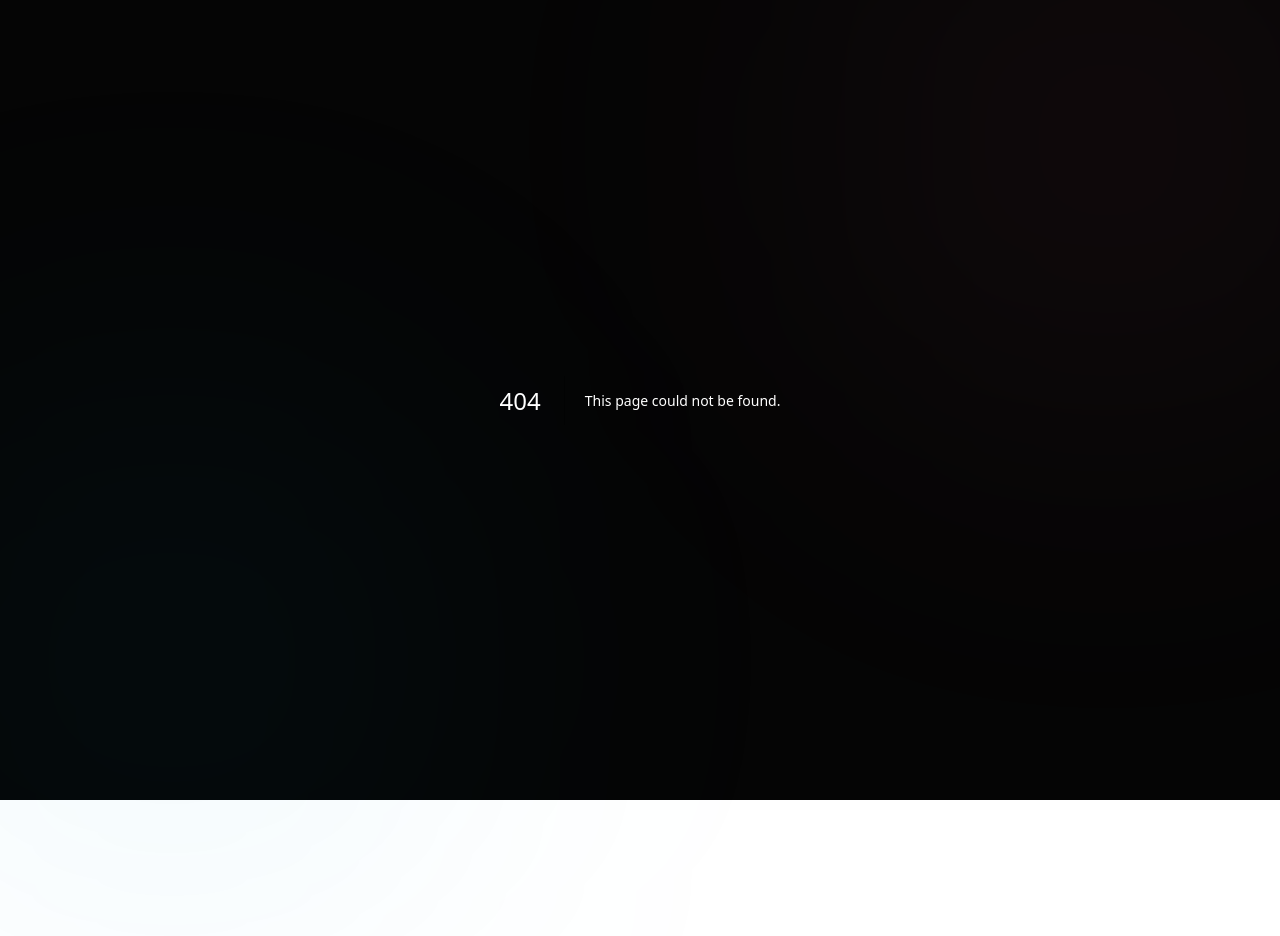
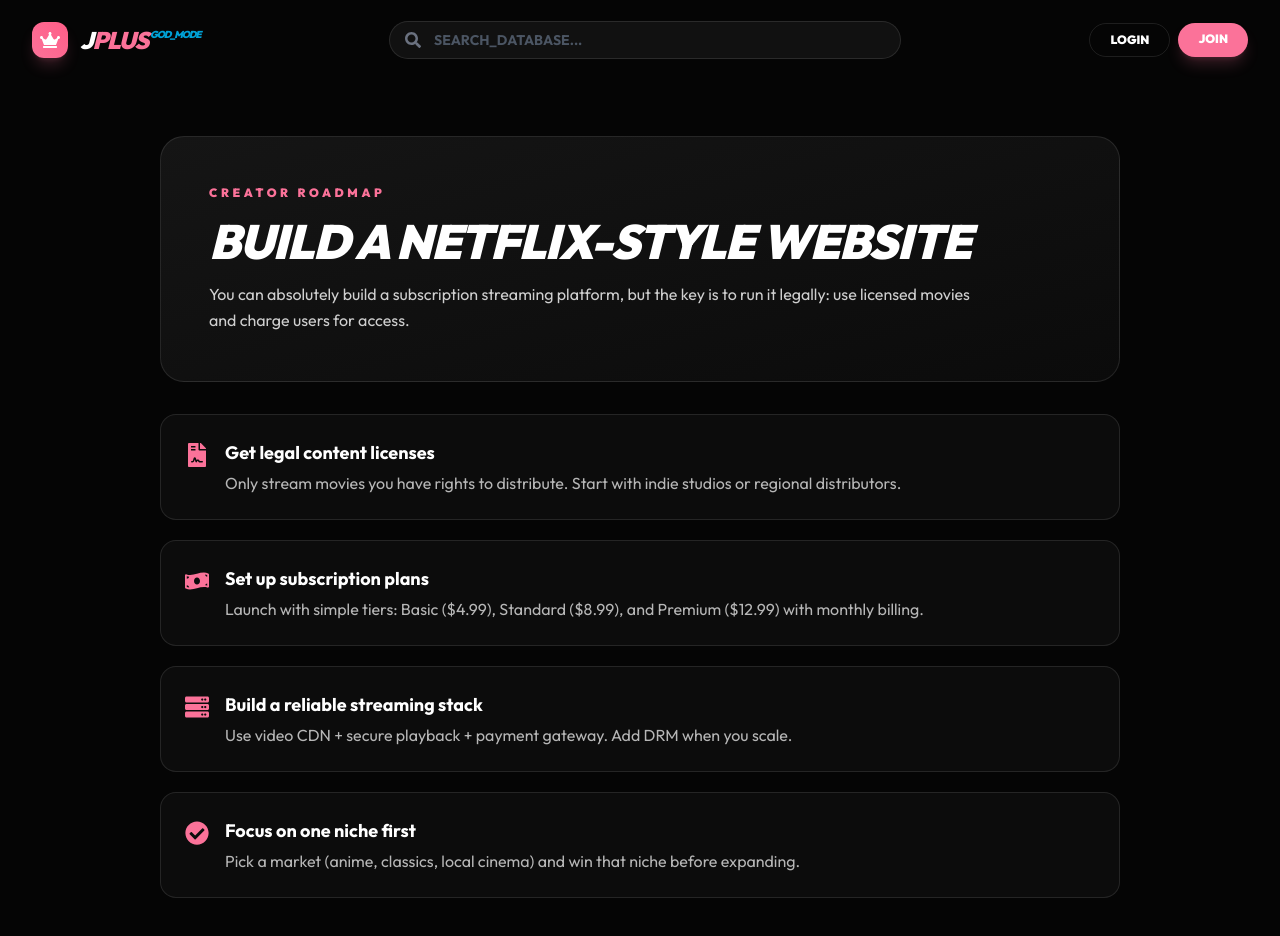
Before and after one commit to suriyanxasex-sudo/anime-web, a Next.js app: page /launch-plan in a window 1280 px wide. Before the commit this address had no page. Before the commit the page ends 800 px from the top, so only its background shows below. Built offline with nearby package versions, Linux system fonts and the light colour scheme.

Commit message:
Add legal streaming business launch plan page

```diff
--- a/pages/index.js
+++ b/pages/index.js
@@ -4,6 +4,7 @@
 import Navbar from '../components/Navbar';
 import MangaList from '../components/MangaList';
 import Head from 'next/head';
+import Link from 'next/link';
 import { FaFire, FaGlobeAsia, FaLayerGroup } from 'react-icons/fa';
 
 export default function Home() {
@@ -49,6 +50,9 @@
                <p className="text-sm md:text-base font-bold text-white/90 leading-relaxed max-w-lg">
                  JPLUS DATABASE V3.0 - เข้าถึงคลังมังงะระดับโลกด้วยความเร็วแสง ระบบแปลภาษาอัตโนมัติและเซิร์ฟเวอร์ความเร็วสูงจากสิงคโปร์
                </p>
+               <Link href="/launch-plan" className="inline-flex items-center gap-2 px-5 py-2.5 rounded-full bg-black/30 border border-white/20 hover:bg-black/45 transition-all font-black uppercase text-xs tracking-wider">
+                 Start a legal streaming business
+               </Link>
             </div>
 
             {/* Decor Icon */}
--- /dev/null
+++ b/pages/launch-plan.js
@@ -0,0 +1,70 @@
+import Head from 'next/head';
+import Navbar from '../components/Navbar';
+import { FaCheckCircle, FaFileContract, FaMoneyBillWave, FaServer } from 'react-icons/fa';
+
+const steps = [
+  {
+    icon: <FaFileContract className="text-[#FB7299]" />,
+    title: 'Get legal content licenses',
+    detail:
+      'Only stream movies you have rights to distribute. Start with indie studios or regional distributors.',
+  },
+  {
+    icon: <FaMoneyBillWave className="text-[#FB7299]" />,
+    title: 'Set up subscription plans',
+    detail:
+      'Launch with simple tiers: Basic ($4.99), Standard ($8.99), and Premium ($12.99) with monthly billing.',
+  },
+  {
+    icon: <FaServer className="text-[#FB7299]" />,
+    title: 'Build a reliable streaming stack',
+    detail:
+      'Use video CDN + secure playback + payment gateway. Add DRM when you scale.',
+  },
+  {
+    icon: <FaCheckCircle className="text-[#FB7299]" />,
+    title: 'Focus on one niche first',
+    detail:
+      'Pick a market (anime, classics, local cinema) and win that niche before expanding.',
+  },
+];
+
+export default function LaunchPlanPage() {
+  return (
+    <div className="min-h-screen bg-[#050505] text-white">
+      <Head>
+        <title>Launch Your Streaming Business | JPLUS</title>
+      </Head>
+
+      <Navbar />
+
+      <main className="max-w-5xl mx-auto px-4 md:px-8 py-10">
+        <section className="rounded-3xl border border-white/10 bg-gradient-to-br from-[#151515] to-[#0B0B0B] p-8 md:p-12 mb-8">
+          <p className="text-[#FB7299] uppercase tracking-[0.3em] text-xs font-black mb-4">Creator roadmap</p>
+          <h1 className="text-3xl md:text-5xl font-black italic uppercase tracking-tight mb-4">
+            Build a Netflix-style website
+          </h1>
+          <p className="text-white/80 max-w-3xl leading-relaxed">
+            You can absolutely build a subscription streaming platform, but the key is to run it legally:
+            use licensed movies and charge users for access.
+          </p>
+        </section>
+
+        <section className="grid gap-4 md:gap-5">
+          {steps.map((step) => (
+            <article
+              key={step.title}
+              className="flex gap-4 items-start rounded-2xl border border-white/10 bg-white/[0.03] p-5 md:p-6"
+            >
+              <div className="text-2xl mt-1">{step.icon}</div>
+              <div>
+                <h2 className="font-bold text-lg mb-1">{step.title}</h2>
+                <p className="text-white/70">{step.detail}</p>
+              </div>
+            </article>
+          ))}
+        </section>
+      </main>
+    </div>
+  );
+}
```
